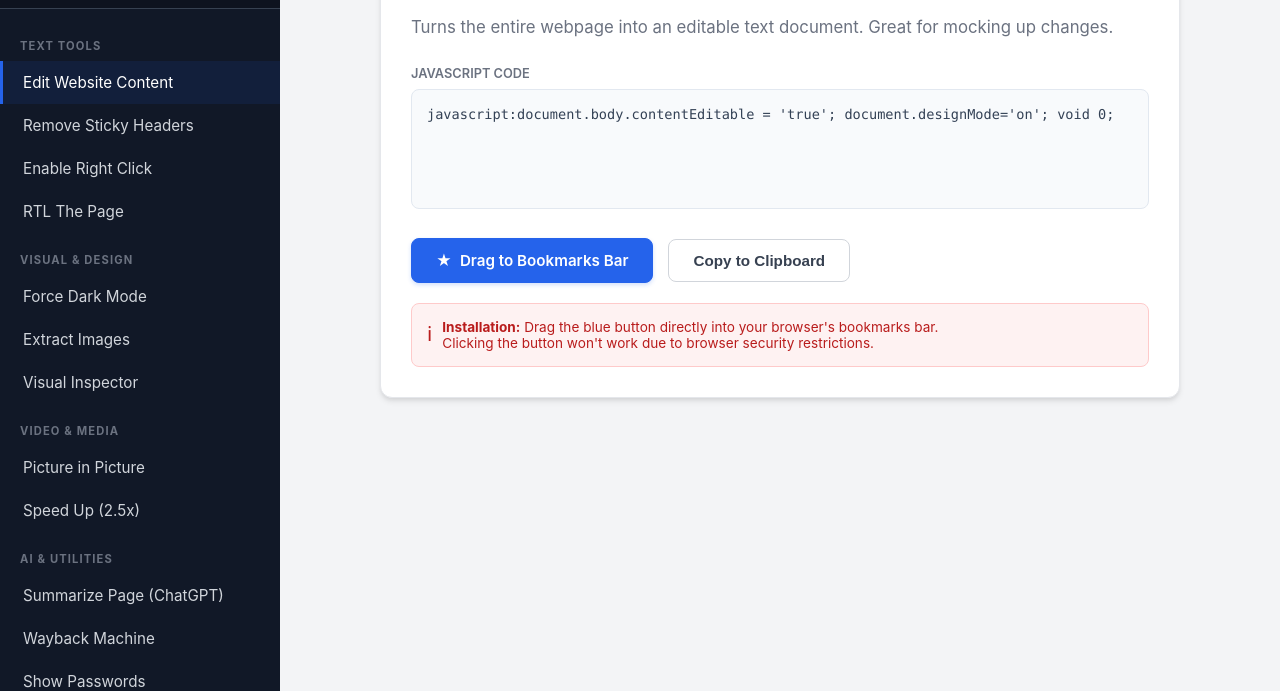
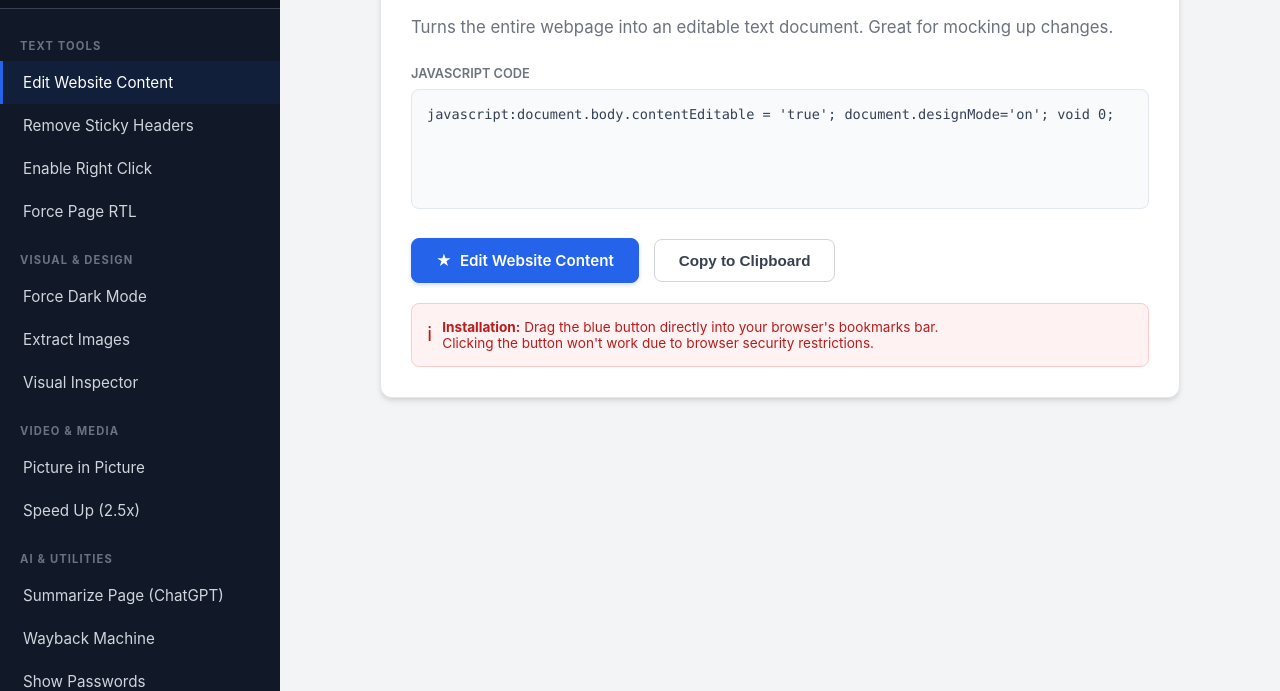
Before and after one commit to Ofirish/BMKLT, a plain HTML site: page index.html in a window 1280 px wide. Shown: the part 109-800 px from the top of the page. Drawn offline with Linux system fonts and the light colour scheme.

Commit message:
Update RTL functionality and button titles in index.html

```diff
--- a/index.html
+++ b/index.html
@@ -299,10 +299,10 @@
                         desc: "Re-enables context menus and copy/paste on restricted sites.",
                         code: `javascript:(function(){function allow(e){e.stopImmediatePropagation();return true;}['contextmenu','selectstart','dragstart','copy','cut','paste'].forEach(function(ev){document.addEventListener(ev,allow,true);});document.body.oncontextmenu=null;document.body.onselectstart=null;document.body.ondragstart=null;alert('Right click enabled!');})();`
                     },
-                                        {
-                        title: "RTL The Page",
-                        desc: "Turn the text direction on the page to Right to Left.",
-                        code: `javascript: (function() { var elements = document.getElementsByTagName("*"); for (e of elements) { if (!e.style) continue;if (!e.style.direction || e.style.direction === 'ltr' ) e.style.direction = 'rtl'; else e.style.direction = 'ltr'; } } )()`
+                    {
+                        title: "Force Page RTL",
+                        desc: "Sets the document direction to Right-to-Left. Useful for Hebrew/Arabic.",
+                        code: `javascript:(function(){document.documentElement.dir='rtl';})();`
                     }
                 ]
             },
@@ -431,8 +431,8 @@
                     </div>
 
                     <div class="action-row">
-                        <a href="${item.code}" class="btn bookmarklet-drag-btn" onclick="return false;">
-                            <span>★</span> Drag to Bookmarks Bar
+                        <a href="${item.code}" class="btn bookmarklet-drag-btn" onclick="return false;" title="Drag this button to your bookmarks bar">
+                            <span>★</span> ${item.title}
                         </a>
                         <button class="btn btn-secondary" onclick="copyCode()">
                             Copy to Clipboard
```
